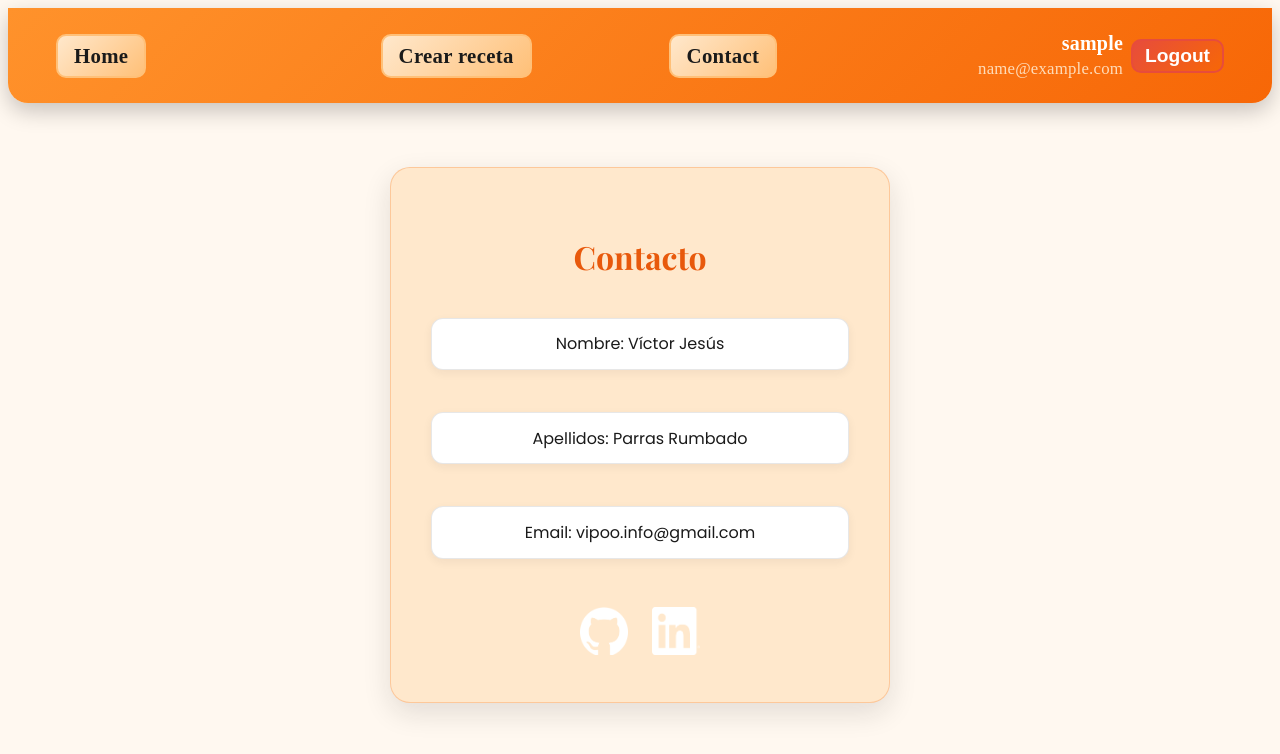
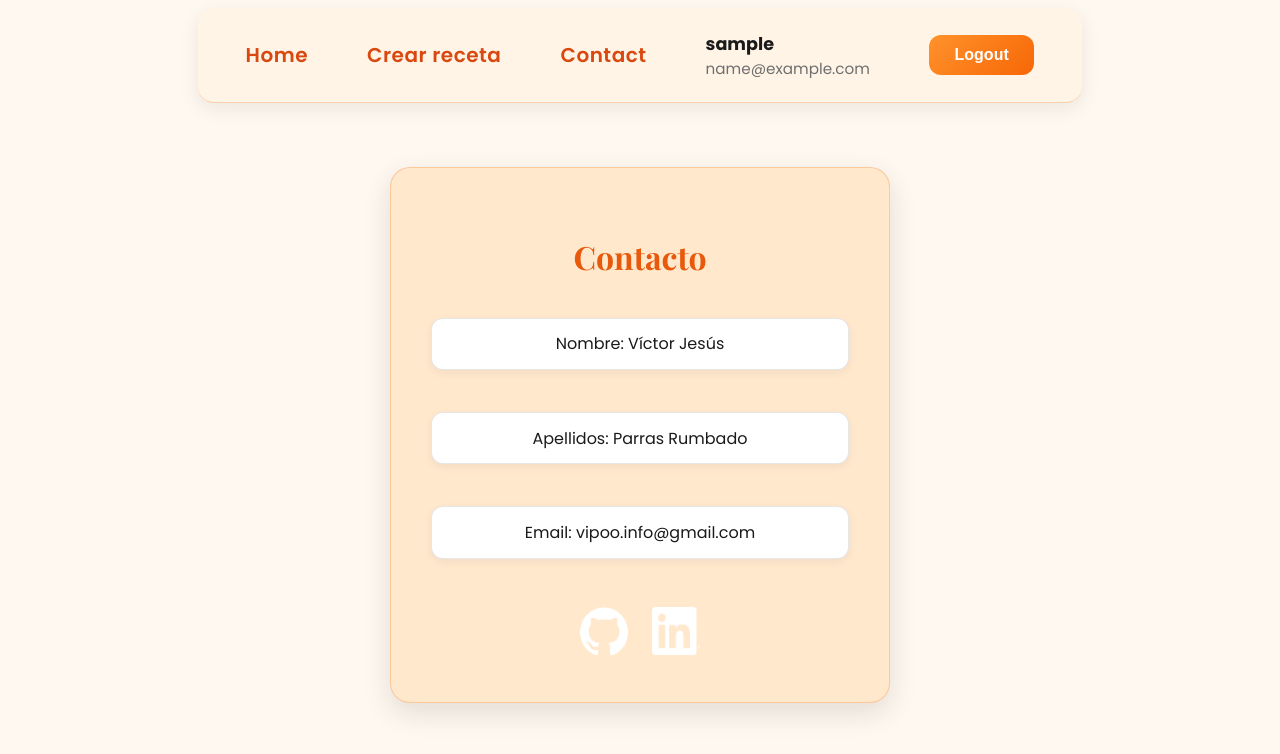
Before and after one commit to Vipo89/recipes-app-front, a React (Vite) app: page /contact in a window 1280 px wide. Shown: the top 754 px of the page. Built offline with nearby package versions, Linux system fonts and the light colour scheme; sample sign-in values are in the browser's storage.

Commit message:
navbarstylized

```diff
--- a/src/api/recipesApi.js
+++ b/src/api/recipesApi.js
@@ -127,6 +127,7 @@ export const getUserRecipesApi = async (userId) => {
     throw new Error("No se pudieron obtener las recetas");
   }
 
+
   const data = await response.json();
   return data.data;
 };
--- a/src/pages/ProfilePage/ProfilePage.jsx
+++ b/src/pages/ProfilePage/ProfilePage.jsx
@@ -24,6 +24,8 @@ const ProfilePage = () => {
 const getUserRecipes = async () => {
   try {
     const resUserRecipes = await getUserRecipesApi(id);
+    console.log(resUserRecipes);
+
     setUserRecipes(resUserRecipes);
   } catch (error) {
     console.log("Error al conseguir las recetas", error);
--- a/src/styles/App.scss
+++ b/src/styles/App.scss
@@ -1,5 +1,6 @@
 * { box-sizing: border-box; }
 @import "./vars.scss";
+@import"./Navbar.scss";
 @import "./Signup.scss";
 @import "./Login.scss";
 @import "./ProfilePage.scss";
--- a/src/styles/Navbar.scss
+++ b/src/styles/Navbar.scss
@@ -1,150 +1,146 @@
 @import "./vars.scss";
 
 .navbarContainer {
-  width: 100%;
-  background: $gradient-orange;
-  padding: 1rem 1.6rem;
-  max-width: 1300px;
+  width: 70%;
   margin: 0 auto;
+  height: 95px;
+  background: $orange-50;
+  border-bottom: 1px solid rgba($orange-700, 0.25);
+  box-shadow: 0 6px 20px rgba($soft-black, 0.08);
 
   display: flex;
   align-items: center;
   justify-content: space-between;
 
-  border-bottom-left-radius: 16px;
-  border-bottom-right-radius: 16px;
+  padding: 0 3rem;
+  position: sticky;
+  top: 0;
+  z-index: 100;
 
-  box-shadow: 0 6px 18px rgba(0, 0, 0, 0.18);
-}
+  font-family: $font-primary;
 
-.navbarSection {
-  flex: 1;
-  display: flex;
-  align-items: center;
-}
-
-.navbarLeft {
-  justify-content: flex-start;
-}
-
-.navbarCenter {
-  justify-content: center;
-}
-
-.navbarRight {
-  justify-content: flex-end;
-  flex-direction: column;
-  align-items: flex-end;
-  text-align: right;
-  gap: 4px;
+  border-radius: 16px;
 }
 
 
+.navbarSection {
+  display: flex;
+  align-items: center;
+  // gap: 2rem;
+}
+
 
 .navbarLink {
-  background: $gradient-soft;
-  padding: 8px 16px;
-  border-radius: 10px;
-  border: 2px solid $orange-300;
+  font-size: 1.25rem;
+  color: $orange-900;
+  text-decoration: none;
+  font-weight: 600;
+  letter-spacing: 0.5px;
 
-  color: $soft-black;
-  font-weight: 600;
-  text-decoration: none;
-  font-size: 1rem;
-  letter-spacing: 0.3px;
-
-  transition: 0.25s ease-in-out;
+  transition: color 0.2s ease, transform 0.2s ease;
 
   &:hover {
-    background: $gradient-orange;
-    color: white;
-    border-color: $orange-600;
-    transform: translateY(-2px);
+    color: $orange-600;
+    transform: translateY(-3px);
   }
 }
 
 
+.navbarUsername {
+  font-size: 1.1rem;
+  font-weight: 700;
+  color: $soft-black;
+  text-decoration: none;
 
-.navbarUsername {
-  font-size: 1rem;
-  font-weight: 700;
-  color: white;
-  text-decoration: none;
-  letter-spacing: 0.2px;
+  transition: color 0.2s ease;
+
+  &:hover {
+    color: $orange-700;
+  }
 }
 
 .navbarEmail {
-  font-size: 0.82rem;
-  color: $orange-100;
-  opacity: 0.9;
+  font-size: 0.95rem;
+  color: $warm-gray;
   text-decoration: none;
-  letter-spacing: 0.2px;
+
+  transition: color 0.2s ease;
+
+  &:hover {
+    color: $orange-600;
+  }
 }
 
 
+.logoutButton {
+  background: $gradient-orange;
+  border: none;
+  padding: 0.7rem 1.6rem;
+  border-radius: 12px;
 
-.logoutButton {
-  background: linear-gradient(135deg, $error, $orange-700);
   color: white;
-  font-weight: 600;
+  font-size: 1rem;
+  font-weight: 700;
+  cursor: pointer;
 
-  margin-left: 0.5rem;
-
-  border: 2px solid $error;
-  padding: 4px 12px;
-  border-radius: 10px;
-  cursor: pointer;
-  font-size: 1.2rem;
-
-  transition: 0.25s ease-in-out;
+  transition: transform 0.2s ease, box-shadow 0.25s ease;
 
   &:hover {
-    background: $orange-800;
-    border-color: $orange-900;
-    transform: translateY(-2px);
-  }
-
-  &:active {
-    transform: translateY(0);
-    background: $orange-900;
+    transform: translateY(-3px);
+    box-shadow: 0 8px 22px rgba($orange-700, 0.35);
   }
 }
 
-@media (min-width: 768px) {
+.navbarRight {
+  display: flex;
+  flex-direction: column;
+  align-items: flex-start;
+}
+
+
+@media (max-width: 1200px) {
   .navbarContainer {
-    padding: 1.3rem 2.2rem;
-    border-bottom-left-radius: 20px;
-    border-bottom-right-radius: 20px;
-    box-shadow: 0 8px 22px rgba(0, 0, 0, 0.22);
+    width: 85%;
+  }
+}
+
+@media (max-width: 900px) {
+  .navbarContainer {
+    width: 95%;
+    padding: 0 1.5rem;
+    height: 85px;
+  }
+
+  .navbarSection {
+    gap: 0.5rem;
   }
 
   .navbarLink {
-    font-size: 1.2rem;
-  }
-
-  .navbarUsername {
-    font-size: 1.15rem;
-  }
-
-  .navbarEmail {
-    font-size: 1rem;
+    font-size: 1.1rem;
   }
 }
 
-@media (min-width: 1200px) {
+@media (max-width: 650px) {
+  .navbarEmail {
+    display: none;
+  }
+
   .navbarContainer {
-    padding: 1.5rem 3rem;
+    height: 80px;
+  }
+}
+
+@media (max-width: 480px) {
+  .navbarCenter {
+    display: none;
   }
 
   .navbarLink {
-    font-size: 1.3rem;
+    font-size: 1rem;
   }
 
-  .navbarUsername {
-    font-size: 1.25rem;
-  }
-
-  .navbarEmail {
-    font-size: 1.05rem;
+  .navbarContainer {
+    width: 100%;
+    border-radius: 0;
   }
 }
```
